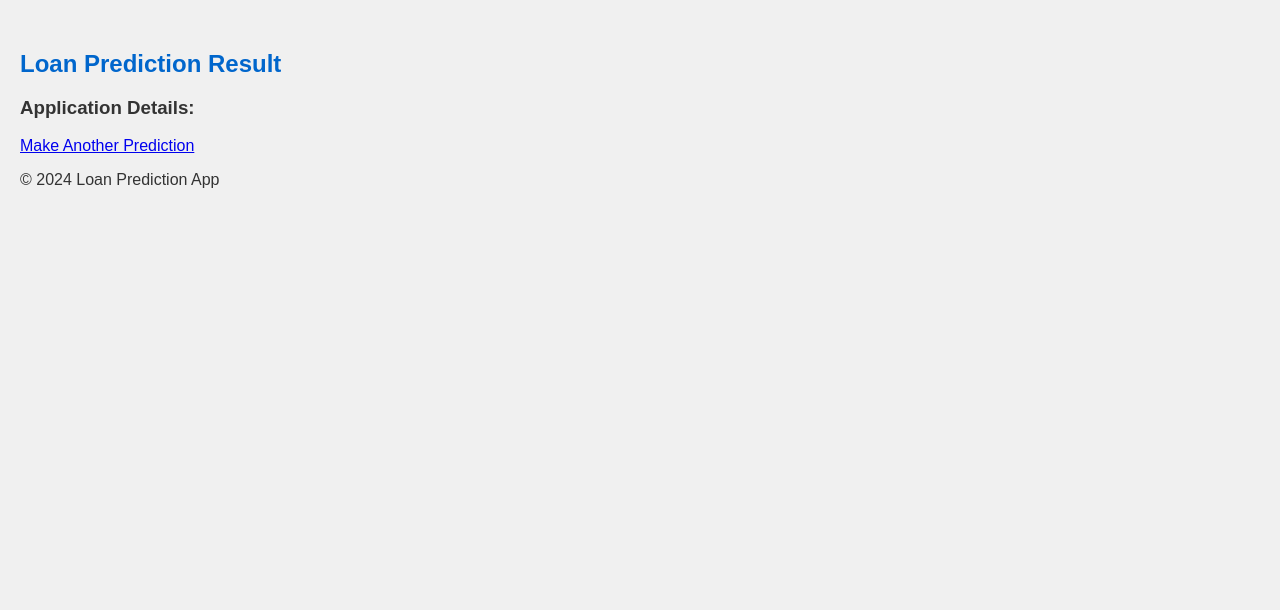
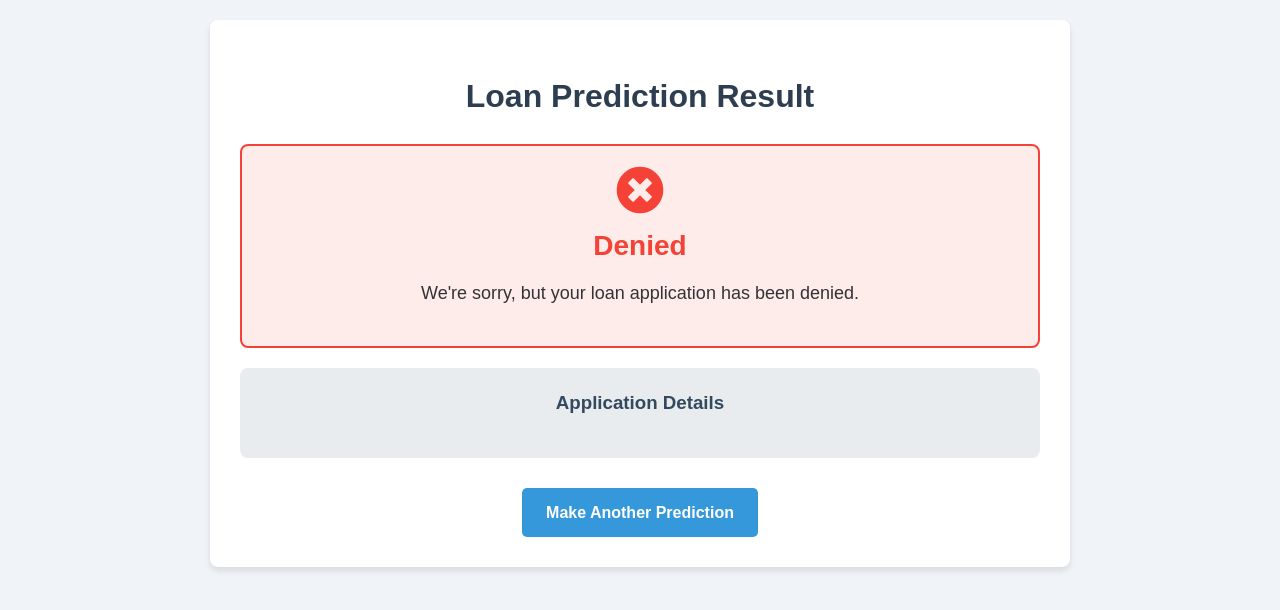
Before and after one commit to martinkilombe/Loan-Predictor-ML, a Django app: template predictor/templates/predictor/result.html in a window 1280 px wide. Shown: the top 610 px of the page. Run offline with Django 3.2, Linux system fonts and the light colour scheme; the template is opened without the code that fills it, so the values that code supplies are empty.

Commit message:
Impove Results status

```diff
--- a/predictor/templates/predictor/result.html
+++ b/predictor/templates/predictor/result.html
@@ -1,18 +1,168 @@
-{% extends 'base.html' %}
+<!DOCTYPE html>
+<html lang="en">
+<head>
+    <meta charset="UTF-8">
+    <meta name="viewport" content="width=device-width, initial-scale=1.0">
+    <title>Loan Prediction Result</title>
+    <link href="https://cdnjs.cloudflare.com/ajax/libs/font-awesome/5.15.3/css/all.min.css" rel="stylesheet">
+    <style>
+        :root {
+            --approved-color: #4CAF50;
+            --denied-color: #F44336;
+            --bg-color: #f0f4f8;
+            --text-color: #333;
+            --card-bg: #ffffff;
+            --detail-bg: #e9ecef;
+        }
+        body {
+            font-family: 'Arial', sans-serif;
+            background-color: var(--bg-color);
+            color: var(--text-color);
+            line-height: 1.6;
+            padding: 20px;
+            margin: 0;
+        }
+        .container {
+            max-width: 800px;
+            margin: 0 auto;
+            background-color: var(--card-bg);
+            border-radius: 8px;
+            box-shadow: 0 4px 6px rgba(0, 0, 0, 0.1);
+            padding: 30px;
+        }
+        h1, h2, h3 {
+            color: #2c3e50;
+            text-align: center;
+        }
+        .result {
+            text-align: center;
+            padding: 20px;
+            border-radius: 8px;
+            margin-bottom: 20px;
+        }
+        .result.approved {
+            background-color: rgba(76, 175, 80, 0.1);
+            border: 2px solid var(--approved-color);
+        }
+        .result.denied {
+            background-color: rgba(244, 67, 54, 0.1);
+            border: 2px solid var(--denied-color);
+        }
+        .result-icon {
+            font-size: 48px;
+            margin-bottom: 10px;
+        }
+        .approved .result-icon {
+            color: var(--approved-color);
+        }
+        .denied .result-icon {
+            color: var(--denied-color);
+        }
+        .result h2 {
+            margin: 0;
+            font-size: 28px;
+        }
+        .approved h2 {
+            color: var(--approved-color);
+        }
+        .denied h2 {
+            color: var(--denied-color);
+        }
+        .message {
+            font-size: 18px;
+            margin-top: 10px;
+        }
+        .details {
+            background-color: var(--detail-bg);
+            border-radius: 8px;
+            padding: 20px;
+            margin-top: 20px;
+        }
+        .details h3 {
+            margin-top: 0;
+            color: #34495e;
+            margin-bottom: 20px;
+        }
+        .detail-grid {
+            display: grid;
+            grid-template-columns: repeat(auto-fit, minmax(200px, 1fr));
+            gap: 20px;
+        }
+        .detail-item {
+            background-color: var(--card-bg);
+            border-radius: 6px;
+            padding: 15px;
+            box-shadow: 0 2px 4px rgba(0, 0, 0, 0.1);
+        }
+        .detail-item strong {
+            display: block;
+            margin-bottom: 5px;
+            color: #2c3e50;
+        }
+        .btn {
+            display: inline-block;
+            background-color: #3498db;
+            color: white;
+            padding: 12px 24px;
+            text-decoration: none;
+            border-radius: 5px;
+            transition: background-color 0.3s;
+            margin-top: 30px;
+            font-size: 16px;
+            font-weight: bold;
+        }
+        .btn:hover {
+            background-color: #2980b9;
+        }
+    </style>
+</head>
+<body>
+    <div class="container">
+        <h1>Loan Prediction Result</h1>
 
-{% block content %}
-  <h2>Loan Prediction Result</h2>
-  <div class="result {% if result == 'Approved' %}approved{% else %}denied{% endif %}">
-    <h3>{{ result }}</h3>
-    <p>{{ message }}</p>
-  </div>
+        {% if result == 'Approved' %}
+        <div class="result approved">
+            <i class="fas fa-check-circle result-icon"></i>
+            <h2>Approved</h2>
+            <p class="message">Congratulations! Your loan application has been approved.</p>
+        </div>
+        {% else %}
+        <div class="result denied">
+            <i class="fas fa-times-circle result-icon"></i>
+            <h2>Denied</h2>
+            <p class="message">We're sorry, but your loan application has been denied.</p>
+        </div>
+        {% endif %}
 
-  <h3>Application Details:</h3>
-  <ul>
-    {% for key, value in form_data.items %}
-      <li><strong>{{ key }}:</strong> {{ value }}</li>
-    {% endfor %}
-  </ul>
+        <div class="details">
+            <h3>Application Details</h3>
+            <div class="detail-grid">
+                {% for key, value in form_data.items %}
+                <div class="detail-item">
+                    <strong>
+                        {% if key == 'Gender' %}Gender
+                        {% elif key == 'Married' %}Marital Status
+                        {% elif key == 'Dependents' %}Number of Dependents
+                        {% elif key == 'Education' %}Education Level
+                        {% elif key == 'Self_Employed' %}Self-Employed
+                        {% elif key == 'ApplicantIncome' %}Applicant Income
+                        {% elif key == 'CoapplicantIncome' %}Co-applicant Income
+                        {% elif key == 'LoanAmount' %}Loan Amount
+                        {% elif key == 'Loan_Amount_Term' %}Loan Term
+                        {% elif key == 'Credit_History' %}Credit History
+                        {% elif key == 'Property_Area' %}Property Area
+                        {% else %}{{ key|title }}
+                        {% endif %}
+                    </strong>
+                    <span>{{ value }}</span>
+                </div>
+                {% endfor %}
+            </div>
+        </div>
 
-  <a href="{% url 'predict' %}" class="btn btn-primary">Make Another Prediction</a>
-{% endblock %}
+        <center>
+            <a href="{% url 'predict' %}" class="btn">Make Another Prediction</a>
+        </center>
+    </div>
+</body>
+</html>
```
